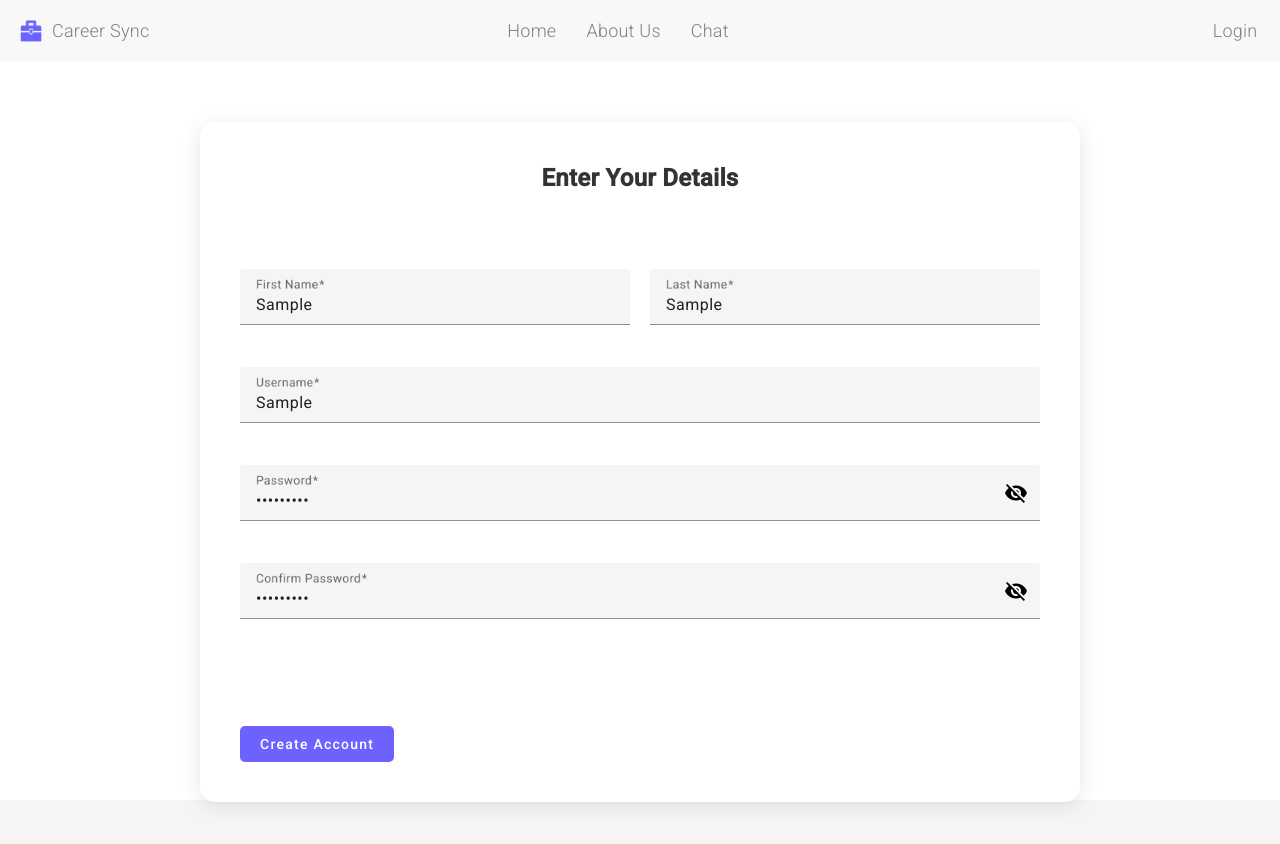
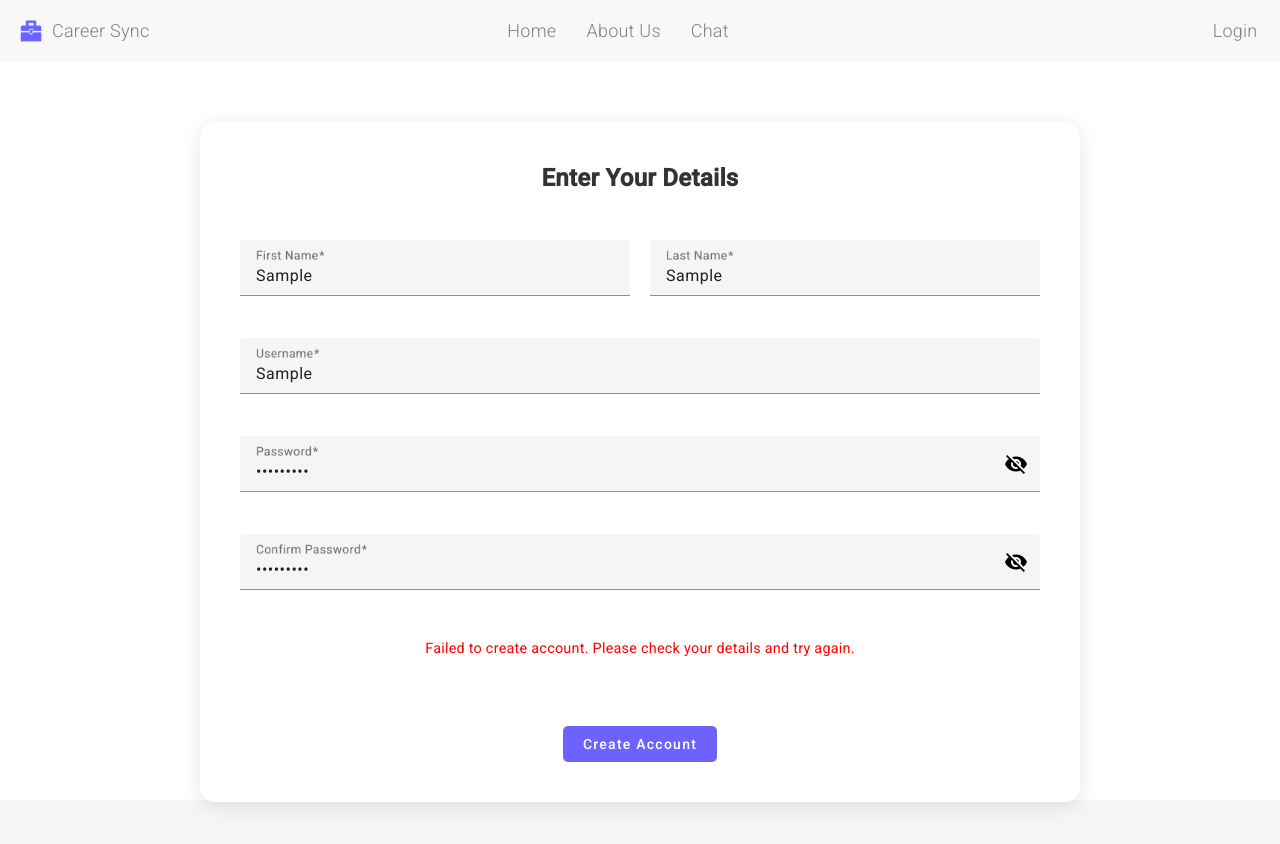
Before and after one commit to NadavElgrabli/Career_Sync, an Angular app in the folder Client/: page /sign-up-page in a window 1280 px wide. Both pictures are taken after typing "Sample", "Sample", "Sample", "Sample123", "Sample123" into the empty fields and a click on the button "Create Account". Shown: the top 844 px of the page. Built offline with nearby package versions, Linux system fonts and the light colour scheme; no server answers.

Commit message:
add error msg to login and sign-up

```diff
--- a/Client/src/app/components/sign-in/sign-in.component.css
+++ b/Client/src/app/components/sign-in/sign-in.component.css
@@ -73,6 +73,13 @@ body, html {
     margin-bottom: 15px;
 }
 
+.error-message {
+    color: red;
+    font-size: 0.8rem;
+    margin-bottom: 10px;
+    text-align: center;
+}
+
 .login {
     display: flex;
     justify-content: center;
--- a/Client/src/app/components/sign-in/sign-in.component.html
+++ b/Client/src/app/components/sign-in/sign-in.component.html
@@ -11,8 +11,7 @@
                 </mat-form-field>
                 <mat-form-field class="field">
                     <mat-label>Password</mat-label>
-                    <input [type]="hide ? 'password' : 'text'" matInput placeholder="Enter Password"
-                        formControlName="password" required>
+                    <input [type]="hide ? 'password' : 'text'" matInput placeholder="Enter Password" formControlName="password" required>
                     <mat-error *ngIf="signInForm.get('password')?.hasError('pattern')">
                         Password must contain at least 6 characters.
                     </mat-error>
@@ -21,6 +20,9 @@
                         <mat-icon class="small-icon">{{hide ? 'visibility_off' : 'visibility'}}</mat-icon>
                     </button>
                 </mat-form-field>
+            </div>
+            <div *ngIf="errorMessage" class="error-message">
+                {{ errorMessage }}
             </div>
             <div class="login">
                 <img class="btn login-btn" src="../../../assets/images/login.svg" alt="Login" (click)="login()">
--- a/Client/src/app/components/sign-in/sign-in.component.ts
+++ b/Client/src/app/components/sign-in/sign-in.component.ts
@@ -13,9 +13,10 @@ export class SignInComponent {
 
   signInForm: FormGroup;
   hide = true;
-  user !: User;
+  user!: User;
+  errorMessage: string | null = null; // Added property for error message
 
-  constructor(private parent: NavBarComponent, private formBuilder: FormBuilder,private httpService: HttpService) {
+  constructor(private parent: NavBarComponent, private formBuilder: FormBuilder, private httpService: HttpService) {
     this.signInForm = this.formBuilder.group({
       username: ['', Validators.required],
       password: ['', [Validators.required, Validators.minLength(6)]],
@@ -23,17 +24,22 @@ export class SignInComponent {
   }
 
   login() {
-    this.httpService.post<any>('login', this.signInForm.value).subscribe(res => {
-      localStorage.setItem('token', res.token);
-      localStorage.setItem('user', JSON.stringify(res.user));
-      this.user = res.user;
-      this.parent.user = this.user;
-      this.isSignInVisible();
-    });
+    this.errorMessage = null; // Clear any previous error message
+    this.httpService.post<any>('login', this.signInForm.value).subscribe(
+      res => {
+        localStorage.setItem('token', res.token);
+        localStorage.setItem('user', JSON.stringify(res.user));
+        this.user = res.user;
+        this.parent.user = this.user;
+        this.isSignInVisible();
+      },
+      err => {
+        this.errorMessage = 'Invalid username or password. Please try again.';
+      }
+    );
   }
 
-  isSignInVisible()
-  {
+  isSignInVisible() {
     this.parent.isSignInVisible = !this.parent.isSignInVisible;
   }
 }
--- a/Client/src/app/components/sign-up/sign-up.component.css
+++ b/Client/src/app/components/sign-up/sign-up.component.css
@@ -102,7 +102,7 @@ body, html {
 .navigation-btn {
     margin-top: 30px;
     display: flex;
-    justify-content: space-between;
+    justify-content: center;
 }
 
 .navigation-btn button {
@@ -118,3 +118,10 @@ body, html {
 .navigation-btn button:hover {
     background-color: #5751d1;
 }
+
+.error-message {
+    color: red;
+    font-size: 0.9rem;
+    margin-bottom: 10px;
+    text-align: center;
+}
--- a/Client/src/app/components/sign-up/sign-up.component.html
+++ b/Client/src/app/components/sign-up/sign-up.component.html
@@ -51,6 +51,9 @@
                 </mat-form-field>
             </div>
         </form>
+        <div *ngIf="errorMessage" class="error-message">
+            {{ errorMessage }}
+        </div>
         <div class="navigation-btn">
             <button (click)="createAccount()" mat-button>Create Account</button>
         </div>
--- a/Client/src/app/components/sign-up/sign-up.component.ts
+++ b/Client/src/app/components/sign-up/sign-up.component.ts
@@ -13,8 +13,9 @@ import { Router } from '@angular/router';
 export class SignUpComponent {
   user!: User;
   signUpForm: FormGroup;
-  hidePassword = true; // Track password visibility
-  hideConfirmPassword = true; // Track confirm password visibility
+  hidePassword = true;
+  hideConfirmPassword = true;
+  errorMessage: string | null = null; // Add this property
 
   constructor(
     private formBuilder: FormBuilder,
@@ -30,29 +31,32 @@ export class SignUpComponent {
       confirmPassword: ['', Validators.required],
       firstName: ['', Validators.required],
       lastName: ['', Validators.required],
-    }, { validators: this.passwordMatchValidator }); // Custom validator for matching passwords
+    }, { validators: this.passwordMatchValidator });
   }
 
-  // Custom validator to check if passwords match
   passwordMatchValidator(form: FormGroup) {
     return form.get('password')?.value === form.get('confirmPassword')?.value ? null : { mismatch: true };
   }
 
   isFormInvalid(): boolean {
-    return this.signUpForm.invalid; // Return true if the form is invalid
+    return this.signUpForm.invalid;
   }
 
   createAccount() {
-    // Ensure the form is valid before creating the account
     if (this.signUpForm.valid) {
       this.user = {
         ...this.signUpForm.value,
       };
-      this.httpService.post<User>('signup', this.user).subscribe((res) => {
-        this.router.navigate(['/']);
+      this.httpService.post<User>('signup', this.user).subscribe({
+        next: (res) => {
+          this.router.navigate(['/']);
+        },
+        error: (err) => {
+          this.errorMessage = 'Failed to create account. Please check your details and try again.';
+        }
       });
     } else {
-      console.error('Form is invalid'); // Optional: log the error
+      this.errorMessage = 'Please fill out all required fields correctly.';
     }
   }
 
```
Also changed, not shown: Client/src/app/app.component.css (line endings or trailing spaces), 1 other file (tests, documents, lock files or other folders).
